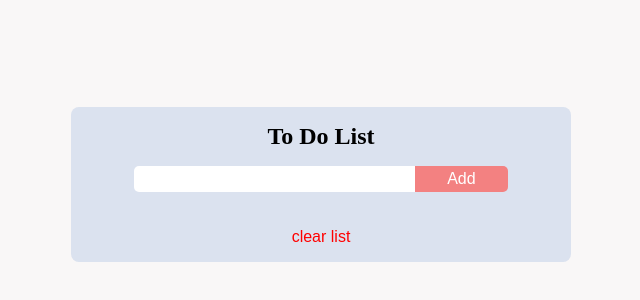
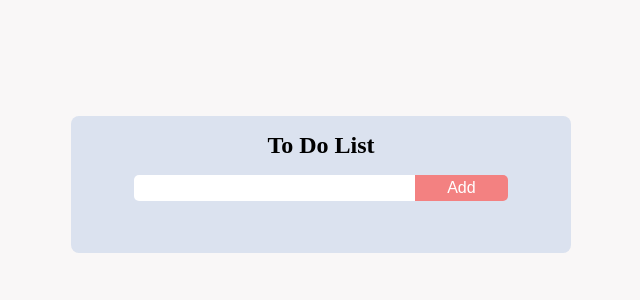
Before and after one commit to Who-codes/react-todo, a React (Create React App) app: page / in a window 1280 px wide. Shown: the part 216-516 px from the top of the page, without its empty margins (319-959 px from the left). Built offline with nearby package versions, Linux system fonts and the light colour scheme.

Commit message:
clear list button functionality added

```diff
--- a/src/App.js
+++ b/src/App.js
@@ -11,6 +11,11 @@ function App() {
     setList([...list, newItems]);
     setName("");
   };
+
+  const clearList = () => {
+    setList([]);
+  };
+
   return (
     <div className="container">
       <section className="center">
@@ -26,7 +31,11 @@ function App() {
         </form>
         <div className="list-container">
           <Lists list={list} />
-          <button className="clear-btn">clear list</button>
+          {list.length > 0 && (
+            <button className="clear-btn" onClick={clearList}>
+              clear list
+            </button>
+          )}
         </div>
       </section>
     </div>
```
